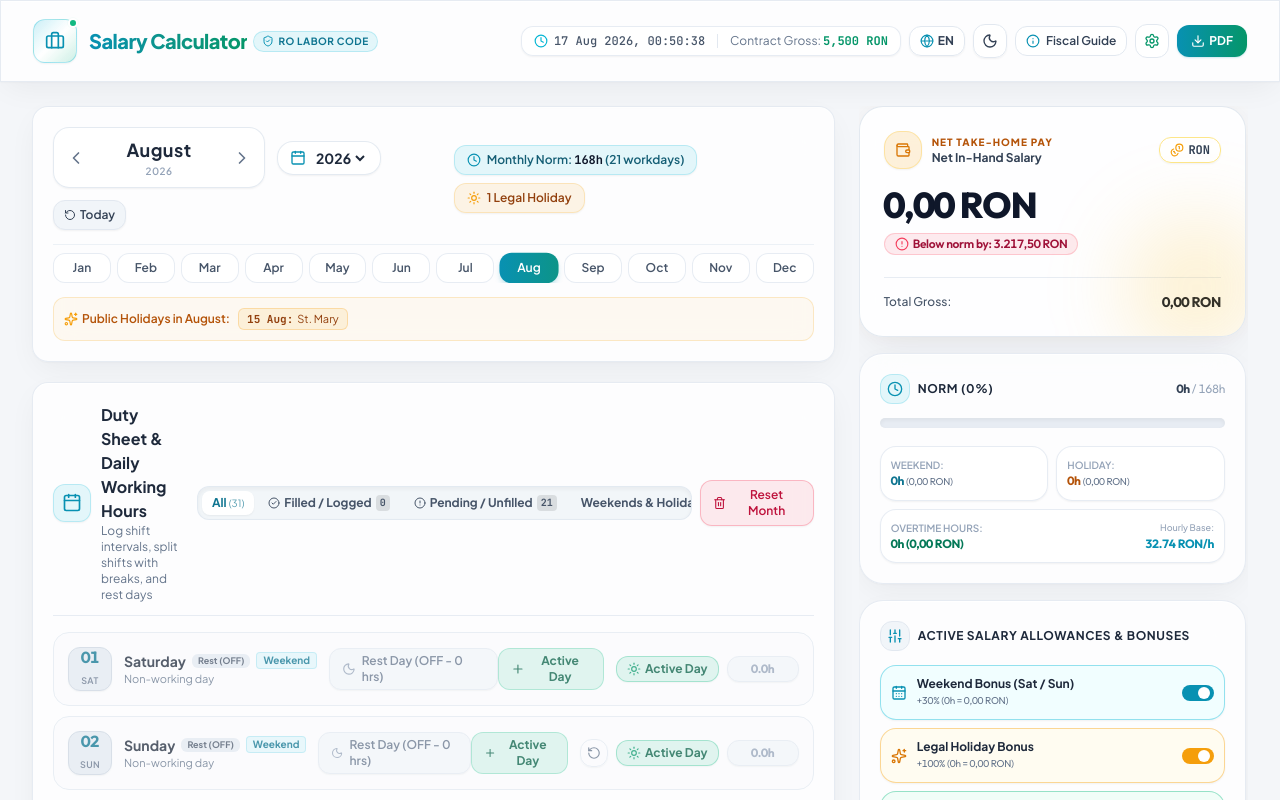
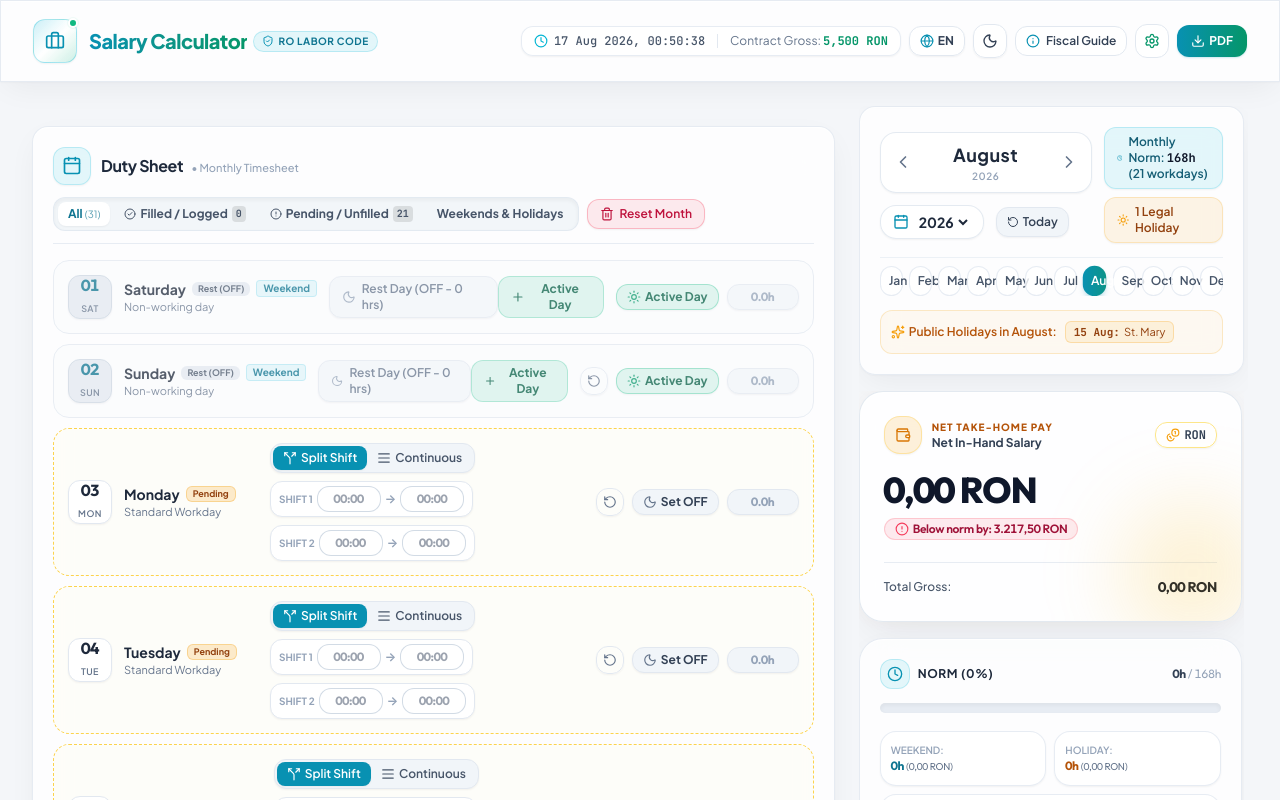
Before and after one commit to baizidmb/SalaryCalculator, a React (Vite) app: page / in a window 1280 px wide. Shown: the top 800 px of the page. Built offline with nearby package versions, Linux system fonts and the light colour scheme.

Commit message:
Keep only days in main column on PC, move all controls and calculations sticky on side, and simplify Duty Sheet header

```diff
--- a/src/App.jsx
+++ b/src/App.jsx
@@ -361,11 +361,11 @@ export default function App() {
         {/* 🌟 SIDE-BY-SIDE INTERACTIVE DESKTOP LAYOUT (lg+) & CLEAN VERTICAL FLOW ON MOBILE */}
         <div className="grid grid-cols-1 lg:grid-cols-12 gap-6 items-start">
 
-          {/* ⬅️ LEFT MAIN WORKSPACE (lg: 7 cols / xl: 8 cols): MONTH SELECTOR + DUTY TIMESHEET */}
+          {/* ⬅️ LEFT MAIN WORKSPACE (lg: 7 cols / xl: 8 cols): ONLY THE DAYS */}
           <div className="lg:col-span-7 xl:col-span-8 space-y-5">
 
-            {/* 1. Month Navigation & Norm Info */}
-            <section>
+            {/* Mobile Only Month Selector */}
+            <div className="lg:hidden">
               <MonthSelector
                 selectedYear={selectedYear}
                 selectedMonth={selectedMonth}
@@ -373,9 +373,9 @@ export default function App() {
                 onMonthChange={setSelectedMonth}
                 lang={lang}
               />
-            </section>
+            </div>
 
-            {/* 2. Duty Sheet & Shift Logging Grid (Up Front & Center) */}
+            {/* Duty Sheet & Shift Days Logging Grid (All 31 Days) */}
             <section>
               <DutyGrid
                 days={days}
@@ -390,8 +390,22 @@ export default function App() {
 
           </div>
 
-          {/* ➡️ RIGHT STICKY FINANCIAL DASHBOARD (lg: 5 cols / xl: 4 cols): STICKS AS YOU LOG ON PC */}
-          <div className="hidden lg:block lg:col-span-5 xl:col-span-4 sticky top-24 self-start">
+          {/* ➡️ RIGHT STICKY SIDEBAR (lg: 5 cols / xl: 4 cols): EVERYTHING ELSE STICKY ON PC */}
+          <div className="hidden lg:block lg:col-span-5 xl:col-span-4 sticky top-20 self-start max-h-[calc(100vh-5.5rem)] overflow-y-auto scrollbar-none space-y-4 pr-1">
+
+            {/* Desktop Month Selector (Sticky at top of side column) */}
+            <section>
+              <MonthSelector
+                selectedYear={selectedYear}
+                selectedMonth={selectedMonth}
+                onYearChange={setSelectedYear}
+                onMonthChange={setSelectedMonth}
+                lang={lang}
+              />
+            </section>
+
+            {/* Desktop Sticky Calculations & Allowances */}
+            <section>
               <StickySidebarSummary
                 calcResult={calcResult}
                 currency={currency}
@@ -405,6 +419,8 @@ export default function App() {
                 isExporting={isExporting}
                 lang={lang}
               />
+            </section>
+
           </div>
 
         </div>
--- a/src/components/DutyGrid.jsx
+++ b/src/components/DutyGrid.jsx
@@ -89,20 +89,20 @@ export default function DutyGrid({
     <div className="w-full liquid-glass rounded-2xl p-3.5 sm:p-5 shadow-sm space-y-4">
 
       {/* Top Toolbar: Title + Filter Tabs + Reset Month Button */}
-      <div className="flex flex-col lg:flex-row lg:items-center justify-between gap-3 pb-3 border-b border-slate-200/80 dark:border-slate-800/80">
+      <div className="flex flex-wrap items-center justify-between gap-3 pb-3 border-b border-slate-200/80 dark:border-slate-800/80">
 
         {/* Title */}
         <div className="flex items-center gap-2.5">
           <div className="p-2 rounded-xl bg-cyan-500/10 border border-cyan-500/20 text-cyan-600 dark:text-cyan-400 shadow-sm">
             <Calendar className="w-4 h-4 sm:w-5 sm:h-5" />
           </div>
-          <div>
-            <h2 className="text-sm sm:text-base font-bold text-slate-800 dark:text-slate-100">
+          <div className="flex items-baseline gap-2">
+            <h2 className="text-sm sm:text-base font-bold text-slate-800 dark:text-slate-100 tracking-tight">
               {t.dutySheetTitle}
             </h2>
-            <p className="text-[11px] sm:text-xs text-slate-500 dark:text-slate-400">
-              {t.dutySheetSubtitle}
-            </p>
+            <span className="text-[11px] text-slate-400 dark:text-slate-500 font-medium">
+              • {t.dutySheetSubtitle}
+            </span>
           </div>
         </div>
 
--- a/src/utils/i18n.js
+++ b/src/utils/i18n.js
@@ -94,8 +94,8 @@ export const TRANSLATIONS = {
     disabled: 'Disabled',
 
     // Duty Sheet & Grid
-    dutySheetTitle: 'Duty Sheet & Daily Working Hours',
-    dutySheetSubtitle: 'Log shift intervals, split shifts with breaks, and rest days',
+    dutySheetTitle: 'Duty Sheet',
+    dutySheetSubtitle: 'Monthly Timesheet',
     quickActions: 'Quick Actions:',
     fillStandardWeekdays: 'Standard 8h (Mon-Fri)',
     fillSplitTemplate: 'Split Template (10.5h)',
@@ -259,8 +259,8 @@ export const TRANSLATIONS = {
     disabled: 'Dezactivat',
 
     // Duty Sheet & Grid
-    dutySheetTitle: 'Foaie de Pontaj & Evidență Zilnică',
-    dutySheetSubtitle: 'Înregistrează intervalele de lucru, ture frânte (split) și zile libere',
+    dutySheetTitle: 'Foaie de Pontaj',
+    dutySheetSubtitle: 'Pontaj lunar & ture',
     quickActions: 'Acțiuni Rapide:',
     fillStandardWeekdays: 'Normă Standard (8h L-V)',
     fillSplitTemplate: 'Template Split (10.5h)',
```
Lines whose indentation alone changed are shown as unchanged.
